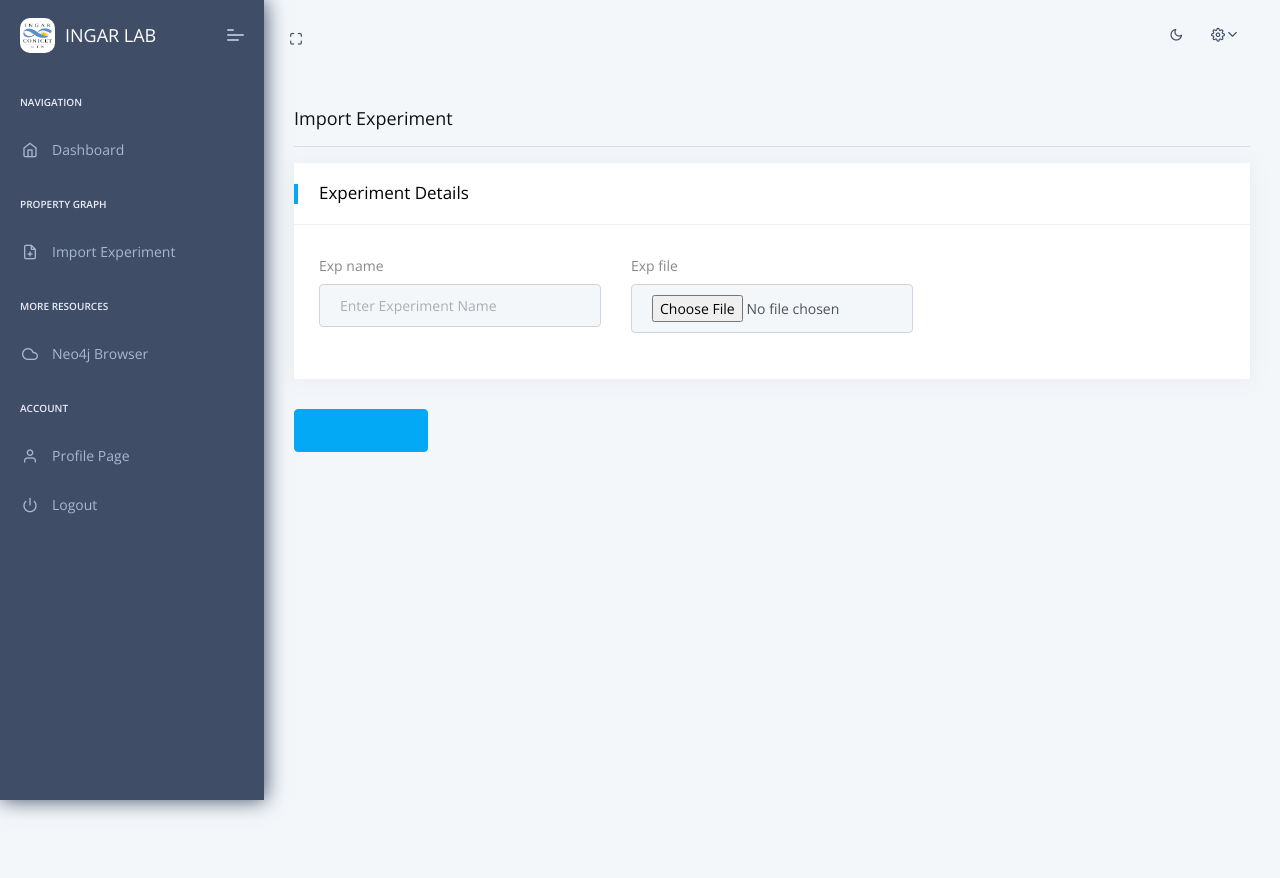
After one commit to fmione/ingar-lab, a Python web app: template apps/templates/home/import.html in a window 1280 px wide. The commit adds this page. Run offline with Jinja, Linux system fonts and the light colour scheme; the template is opened without the code that fills it: most values are stand-ins (such as "Sample title", 1, 10 or a date in 2020); form fields are guessed from the names that the template uses; some libraries are stand-ins or nearby versions.

Commit message:
Import experiment form (stage1)

```diff
--- a/apps/templates/accounts/login.html
+++ b/apps/templates/accounts/login.html
@@ -33,7 +33,7 @@
                         {{ form.hidden_tag() }}
 
                         <div class="input-group mb-3">
-                            {{ form.username(placeholder="Username or eMail", class="form-control") }}
+                            {{ form.username(placeholder="Username or Email", class="form-control") }}
                         </div>
 
                         <div class="input-group mb-4">
--- /dev/null
+++ b/apps/templates/home/import.html
@@ -0,0 +1,90 @@
+{% extends "layouts/base.html" %}
+
+{% block title %} Exp Config {% endblock %}
+
+<!-- Specific CSS goes HERE -->
+{% block stylesheets %}{% endblock stylesheets %}
+
+{% block content %}
+
+    <!-- [ Main Content ] start -->
+    <div class="pcoded-main-container">
+        <div class="pcoded-wrapper">
+
+            <div class="pcoded-content">
+                <div class="pcoded-inner-content">
+                    <div class="main-body">
+                        <div class="page-wrapper">
+
+                            <!-- [ Main Content ] start -->
+                            <div class="row">
+                                <div class="col-sm-12">
+                                    <h5>Import Experiment</h5>
+                                    <hr>
+
+                                    <form action="" method="post">
+                                        {{ form.hidden_tag() }}
+
+                                        <div class="card">
+                                            <div class="card-header">
+                                                <h5 class="mb-0">
+                                                        Experiment Details
+                                                </h5>
+                                            </div>
+
+                                            <div class="card-body">
+                                                <div class="row">
+                                                    <div class="col-md-4">
+                                                        <div class="form-group">
+                                                            {{ form.exp_name.label }}
+                                                            {{ form.exp_name(class="form-control", placeholder="Enter Experiment Name") }}
+                                                        </div>
+                                                    </div>
+                                                    <div class="col-md-4">
+                                                        <div class="form-group">
+                                                            {{ form.exp_file.label }}
+                                                            {{ form.exp_file(class="form-control") }}
+                                                        </div>
+                                                    </div>
+                                                </div>
+                                            </div>
+                                        </div>
+
+
+                                        <div class="row">
+                                            <div class="col-md-2">
+                                                {{ form.create(class="form-control btn-primary") }}
+                                            </div>
+                                        </div>
+                                        {% if form.errors %}
+                                        <hr>
+                                        <label class="text-danger">Please, check these fields:</label><br>
+                                        {% for field, errorMsg in form.errors.items() %}
+                                        <label class="text-danger">{{ form[field].label }}:</label>
+                                        <ul class="errors text-danger">
+                                            {% for err in errorMsg %}
+                                            <li>{{ err }}</li>
+                                            {% endfor %}
+                                        </ul>
+                                        {% endfor %}
+                                        {% endif %}
+                                    </form>
+                                </div>
+
+                            </div>
+                            <!-- [ Main Content ] end -->
+                        </div>
+                    </div>
+                </div>
+            </div>
+
+        </div>
+    </div>
+    <!-- [ Main Content ] end -->
+
+{% endblock content %}
+
+<!-- Specific Page JS goes HERE  -->
+{% block javascripts %}
+
+{% endblock javascripts %}
--- a/apps/templates/includes/sidebar.html
+++ b/apps/templates/includes/sidebar.html
@@ -23,7 +23,7 @@
                 <li class="nav-item pcoded-menu-caption">
                     <label>Property Graph</label>
                 </li>
-                <li data-username="PG management" class="nav-item pcoded-hasmenu {% if ('users' or 'objectives' or 'strains') in segment %} active {% endif %}">
+                <!-- <li data-username="PG management" class="nav-item pcoded-hasmenu {% if ('users' or 'objectives' or 'strains') in segment %} active {% endif %}">
                     <a href="javascript:" class="nav-link"><span class="pcoded-micon"><i class="feather icon-box"></i></span>
                         <span class="pcoded-mtext">PG Management</span></a>
                     <ul class="pcoded-submenu">
@@ -35,10 +35,10 @@
                         <li class=""><a href="/protocols" class="">Protocols</a></li>
                         <li class=""><a href="/models" class="">Models</a></li>
                     </ul>
-                </li>
-                <li data-username="PG Queries" class="nav-item {% if 'queries' in segment %} active {% endif %}">
-                    <a href="/queries" class="nav-link "><span class="pcoded-micon"><i class="feather icon-search"></i></span><span
-                            class="pcoded-mtext">PG Queries</span></a>
+                </li> -->
+                <li data-username="Import Experiment" class="nav-item {% if 'import' in segment %} active {% endif %}">
+                    <a href="/import" class="nav-link "><span class="pcoded-micon"><i class="feather icon-file-plus"></i></span><span
+                            class="pcoded-mtext">Import Experiment</span></a>
                 </li>
 
                 <!-- <li data-username="PG Schema" class="nav-item {% if 'schema' in segment %} active {% endif %}">
@@ -50,19 +50,12 @@
                     <label>More Resources</label>
                 </li>
 
-                <li data-username="Experiment Config File" class="nav-item {% if 'exp_config' in segment %} active {% endif %}">
+                <!-- <li data-username="Experiment Config File" class="nav-item {% if 'exp_config' in segment %} active {% endif %}">
                     <a href="/exp_config" class="nav-link "><span class="pcoded-micon"><i class="feather icon-file-text"></i></span><span
                             class="pcoded-mtext">Create Exp. Config File</span></a>
-                </li>
+                </li> -->
 
-                <li data-username="Support Page" class="nav-item">
-                    <a target="_blank" href="http://localhost:8080/" class="nav-link">
-                        <span class="pcoded-micon">
-                            <i class="feather icon-play"></i>
-                        </span>
-                        <span class="pcoded-mtext">Apache Airflow Platform</span>
-                    </a>
-                </li>
+
                 <li data-username="Support Page" class="nav-item">
                     <a target="_blank" href="http://localhost:7474/browser/" class="nav-link">
                         <span class="pcoded-micon">
@@ -71,6 +64,7 @@
                         <span class="pcoded-mtext">Neo4j Browser</span>
                     </a>
                 </li>
+
                 <li class="nav-item pcoded-menu-caption">
                     <label>Account</label>
                 </li>
```
Also changed, not shown: apps/home/forms.py (+6 -77 lines), apps/home/routes.py (+70 -45 lines).
